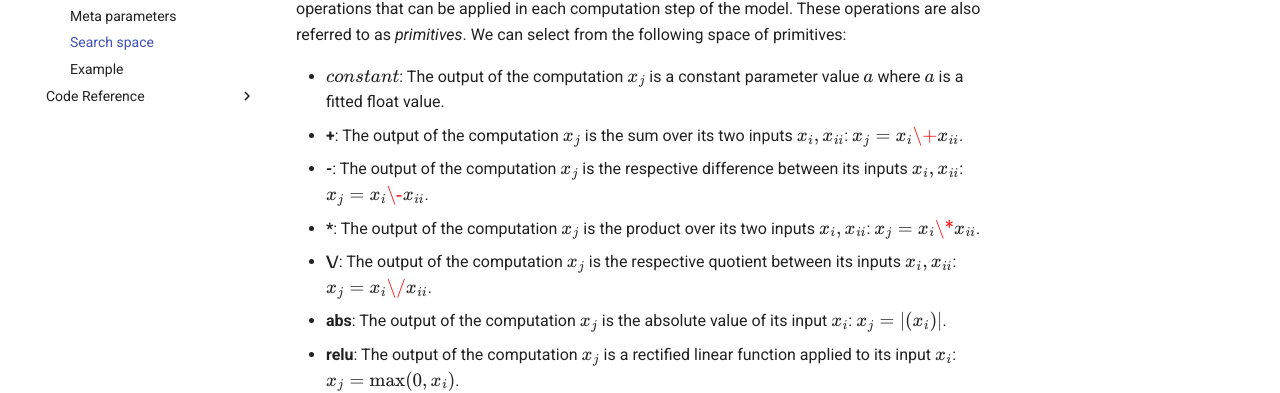
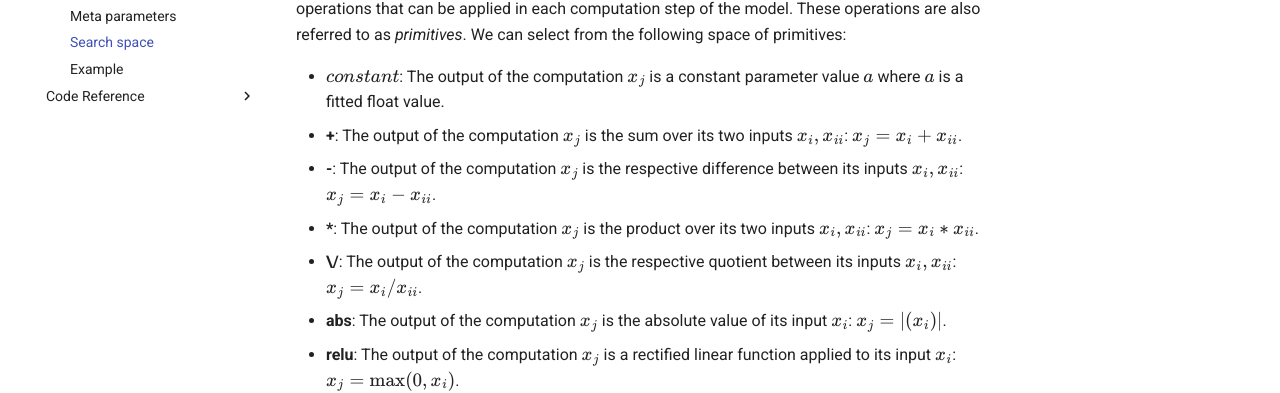
Before and after one commit to AutoResearch/autora, an MkDocs documentation site: the page built from docs/theorist/bms/search_space.md, in a window 1280 px wide and 1400 px high. Shown: the part 311-704 px from the top of the window. Built offline with MkDocs 1.6.1 and Material for MkDocs 9.7.7, drawn with Linux system fonts in a browser that asks for light colours; some of the changed text lies outside the part shown.

```diff
--- a/docs/theorist/bms/search_space.md
+++ b/docs/theorist/bms/search_space.md
@@ -5,10 +5,10 @@
 BMS uses a search space of operations, along with parameters to find the best model. Since the search space is very rugged, BMS considers multiple equation trees in parallel, with each tree governed by a different temperature parameter. The search space is defined by the set of operations that can be applied in each computation step of the model. These operations are also referred to as *primitives*. We can select from the following space of primitives:
 
 - **$\textit{constant}$**: The output of the computation $x_j$ is a constant parameter value $a$ where $a$ is a fitted float value.
-- **\+**: The output of the computation $x_j$ is the sum over its two inputs $x_i, x_{ii}$: $x_j = x_i \+ x_{ii}$.
-- **\-**: The output of the computation $x_j$ is the respective difference between its inputs $x_i, x_{ii}$: $x_j = x_i \- x_{ii}$.
-- **\***: The output of the computation $x_j$ is the product over its two inputs $x_i, x_{ii}$: $x_j = x_i \* x_{ii}$.
-- **\/**: The output of the computation $x_j$ is the respective quotient between its inputs $x_i, x_{ii}$: $x_j = x_i \/ x_{ii}$.
+- **\+**: The output of the computation $x_j$ is the sum over its two inputs $x_i, x_{ii}$: $x_j = x_i + x_{ii}$.
+- **\-**: The output of the computation $x_j$ is the respective difference between its inputs $x_i, x_{ii}$: $x_j = x_i - x_{ii}$.
+- **\***: The output of the computation $x_j$ is the product over its two inputs $x_i, x_{ii}$: $x_j = x_i * x_{ii}$.
+- **\/**: The output of the computation $x_j$ is the respective quotient between its inputs $x_i, x_{ii}$: $x_j = x_i / x_{ii}$.
 - **abs**: The output of the computation $x_j$ is the absolute value of its input $x_i$: $x_j = |(x_i)|$.
 - **relu**: The output of the computation $x_j$ is a rectified linear function applied to its input $x_i$: $x_j = \max(0, x_i)$.
 - **exp**: The output of the computation $x_j$ is the natural exponential function applied to its input $x_i$: $x_j = \exp(x_i)$.
@@ -24,7 +24,7 @@ BMS uses a search space of operations, along with parameters to find the best mo
 - **cosh**: The output of the computation $x_j$ is the hyperbolic cosine function applied to its input $x_i$: $x_j = \cosh(x_i)$.
 - **tan**: The output of the computation $x_j$ is the tangent function applied to its input $x_i$: $x_j = \tan(x_i)$.
 - **tanh**: The output of the computation $x_j$ is the hyperbolic tangent function applied to its input $x_i$: $x_j = \tanh(x_i)$.
-- **\*\***: The output of the computation $x_j$ is the first input raised to the power of the second input $x_i,x_{ii}$: $x_j = x_i \*\* x_{ii}$.
+- **\*\***: The output of the computation $x_j$ is the first input raised to the power of the second input $x_i,x_{ii}$: $x_j = x_i ** x_{ii}$.
 
 # Example
 
```
